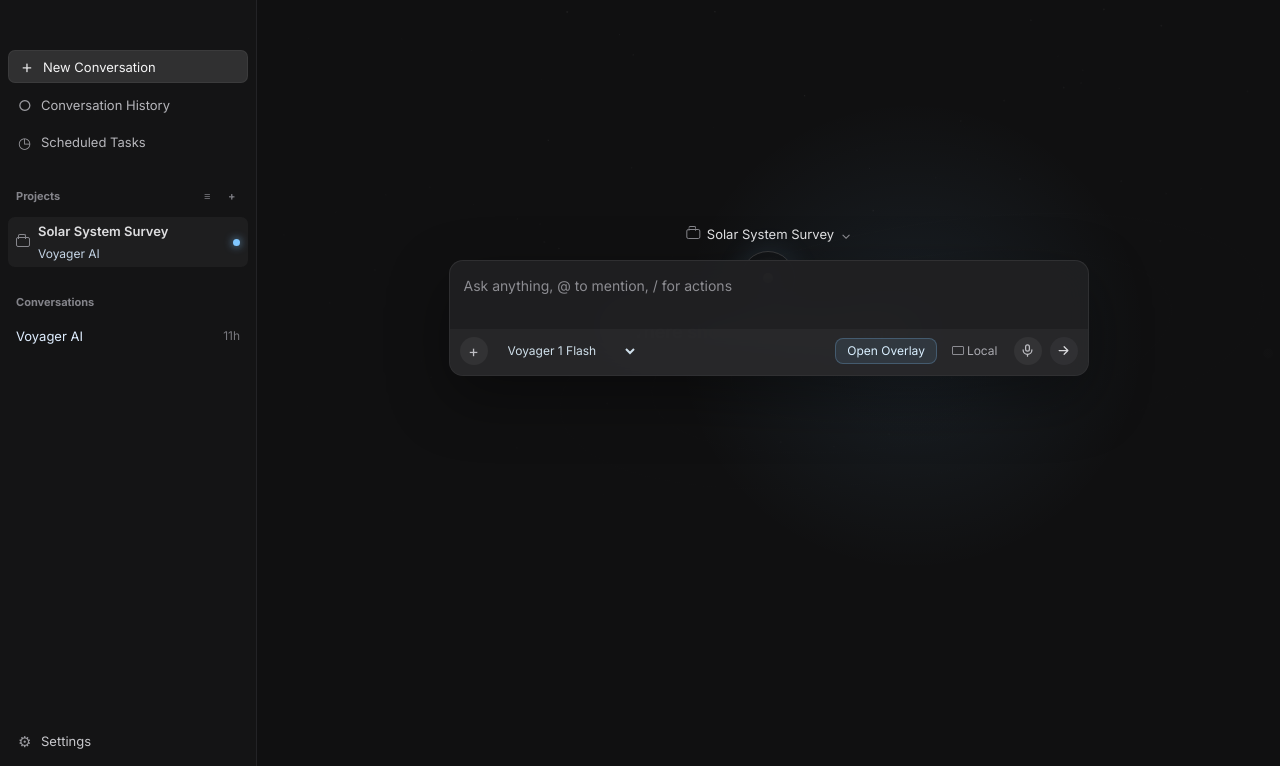
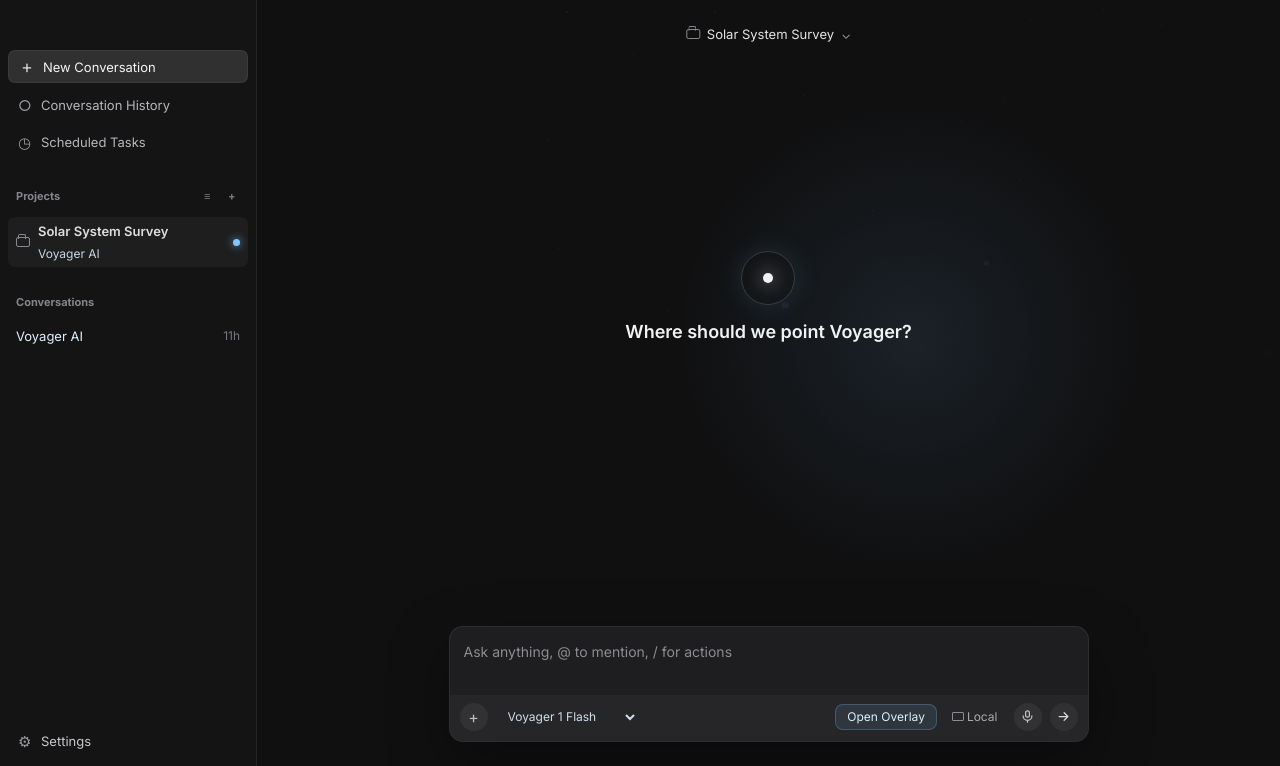
Before and after one commit to natsupasetratpakorn-blip/Orbit, an Electron app: page src/app-renderer/index.html in a window 1280 px wide. Shown: the part 34-800 px from the top of the page. Drawn offline with Linux system fonts and the light colour scheme; no server answers.

Commit message:
fix: adjust app-renderer layout so activeProject chip and composer do not overlap

```diff
--- a/src/app-renderer/styles.css
+++ b/src/app-renderer/styles.css
@@ -389,7 +389,7 @@ select {
 .chat-header {
   position: absolute;
   left: 50%;
-  bottom: 520px;
+  top: 24px;
   transform: translateX(-50%);
 }
 
@@ -512,7 +512,7 @@ select {
 .composer {
   position: absolute;
   left: 50%;
-  bottom: 390px;
+  bottom: 24px;
   width: min(640px, calc(100vw - 390px));
   min-height: 116px;
   transform: translateX(-50%);
```
